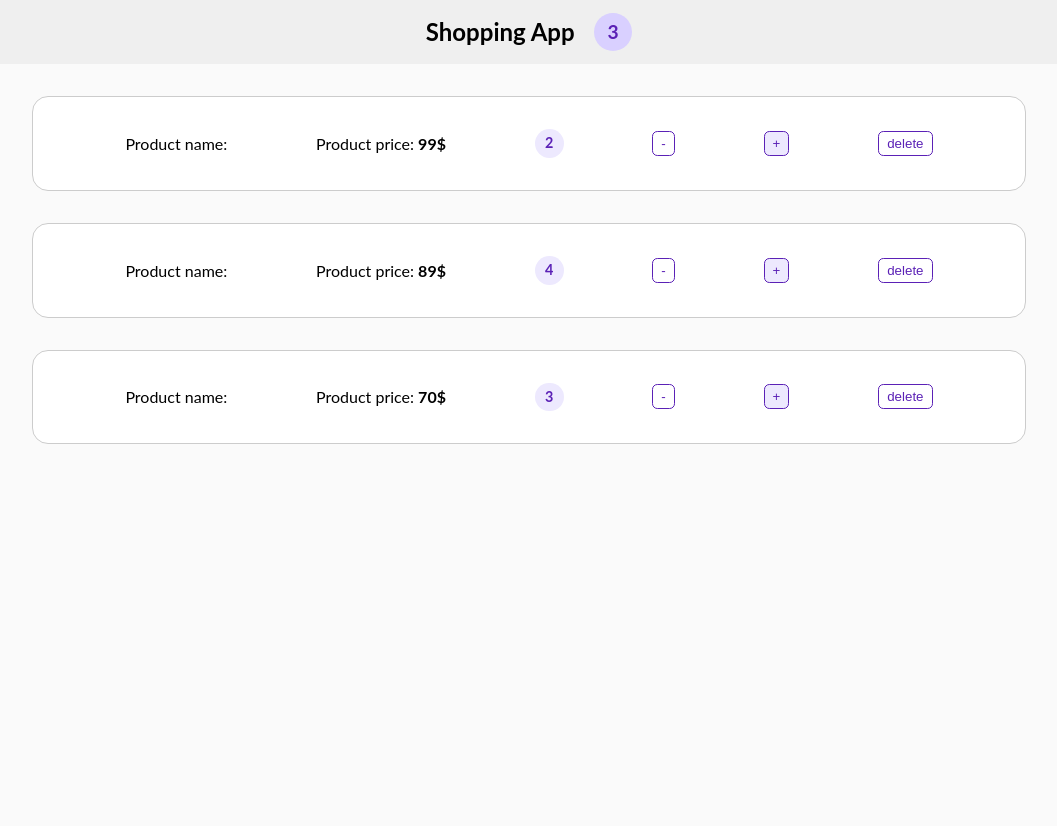
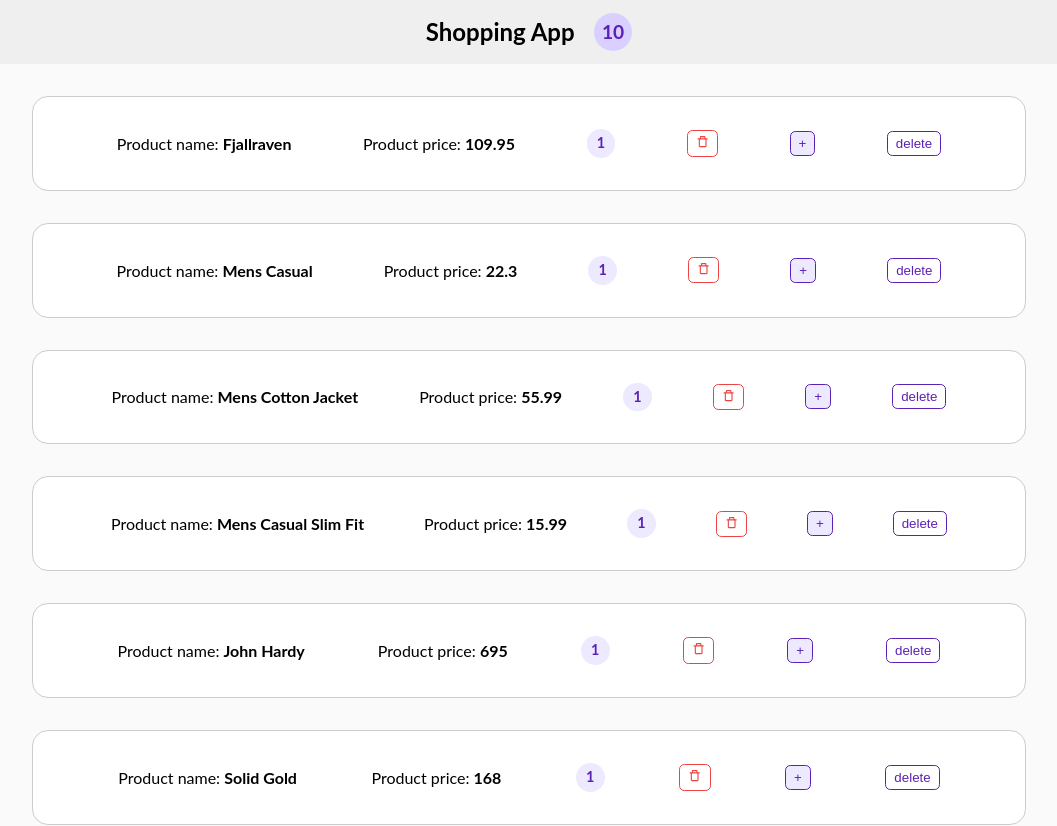
Before and after one commit to setykarimi/Shopping-App, a React (Create React App) app: page / in a window 1280 px wide. Shown: the top 826 px of the page, without its empty margins (111-1168 px from the left). Before the commit the page ends 800 px from the top, so only its background shows below. Built offline with nearby package versions, Linux system fonts and the light colour scheme.

Commit message:
add productsData for showing data

```diff
--- a/src/components/Providers/ProductsProvider.js
+++ b/src/components/Providers/ProductsProvider.js
@@ -1,14 +1,11 @@
 import React, { Children, useContext, useState } from "react";
+import {productsData} from '../db/db'
 
 const ProductContext = React.createContext();
 const ProductContextDispatcher = React.createContext()
 
 const ProductsProvider = ({ children }) => {
-    const [products, setProducts] = useState([
-        { id: 1, name: "React.js", price: "99$", quantity: 2 },
-        { id: 2, name: "Js Course", price: "89$", quantity: 4 },
-        { id: 3, name: "Next Course", price: "70$", quantity: 3 }
-    ])
+    const [products, setProducts] = useState(productsData)
 
 
     return (
```
